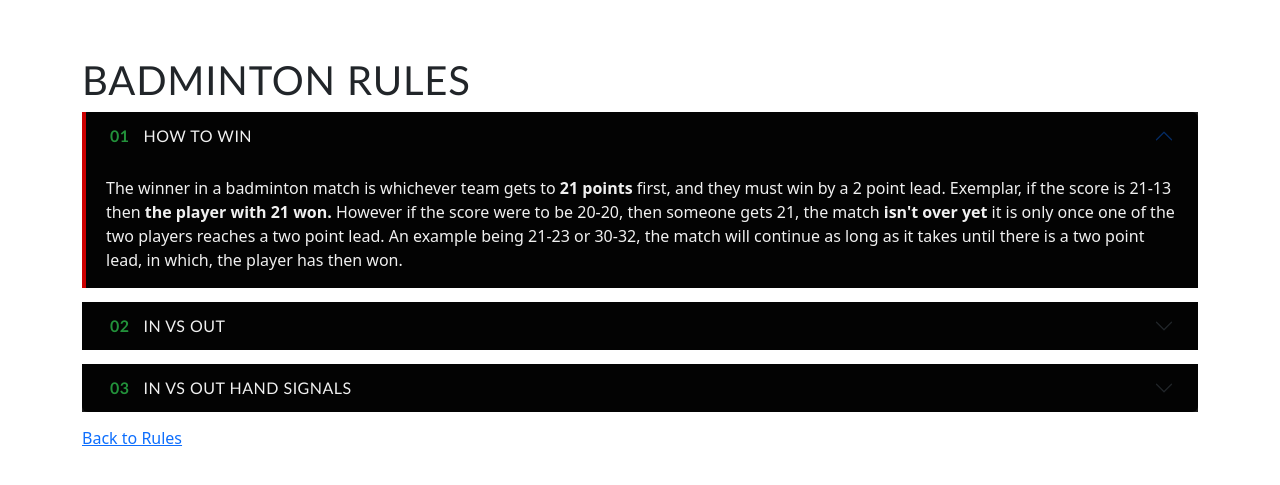
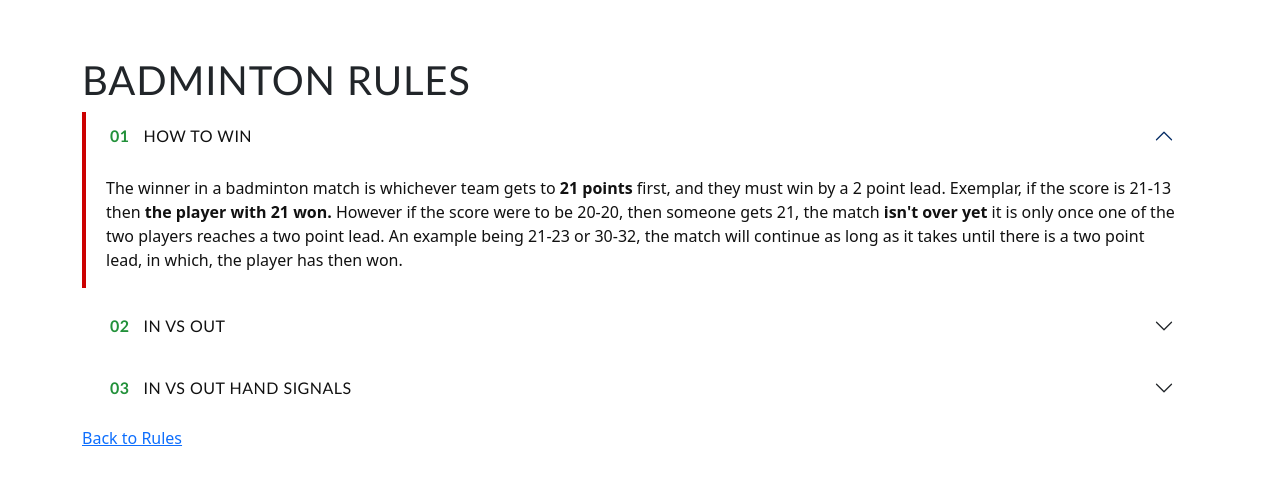
Before and after one commit to CarlySo132/L3-Computer-Science-Project, a Flask app: page /badminton in a window 1280 px wide. Shown: the part 58-543 px from the top of the page. Run offline with Flask 3, Linux system fonts and the light colour scheme.

Commit message:
Attempt 2 at fixing accordian version... carousel still bugged

```diff
--- a/templates/badminton.html
+++ b/templates/badminton.html
@@ -14,22 +14,22 @@
     }
 
     .accordion-v2 {
-      --bs-accordion-bg: var(--bg);
-      --bs-accordion-active-bg: var(--bg);
-      --bs-accordion-btn-bg: var(--bg);
-      --bs-accordion-color: var(--text);
-      --bs-accordion-active-color: var(--text);
+      --bs-accordion-bg: #ffffff;
+      --bs-accordion-active-bg: #ffffff;
+      --bs-accordion-btn-bg: #ffffff;
+      --bs-accordion-color: #111111;
+      --bs-accordion-active-color: #111111;
     }
 
     .accordion-v2 .accordion-item {
-      background-color: var(--bg);
+      background-color: #ffffff;
       border: none;
       margin-bottom: 14px;
     }
 
     .accordion-v2 .accordion-button {
-      background-color: var(--bg);
-      color: var(--text) !important;
+      background-color: #ffffff;
+      color: #111111 !important;
       font-family: var(--font-head);
       text-transform: uppercase;
       letter-spacing: 0.03em;
@@ -47,22 +47,22 @@
     }
 
     .accordion-v2 .accordion-button:not(.collapsed) {
-      background-color: var(--bg);
+      background-color: #ffffff;
       border-left: 4px solid var(--red);
       box-shadow: none;
       border-radius: 0 !important;
     }
 
     .accordion-v2 .accordion-body {
-      background-color: var(--bg);
-      color: var(--text);
+      background-color: #ffffff;
+      color: #111111;
       border-radius: 0;
       border-left: 4px solid var(--red);
     }
 
     .accordion-v2 .accordion-body p,
     .accordion-v2 .accordion-body strong {
-      color: var(--text);
+      color: #111111;
     }
 
     .accordion-v2 .accordion-button:focus {
```
